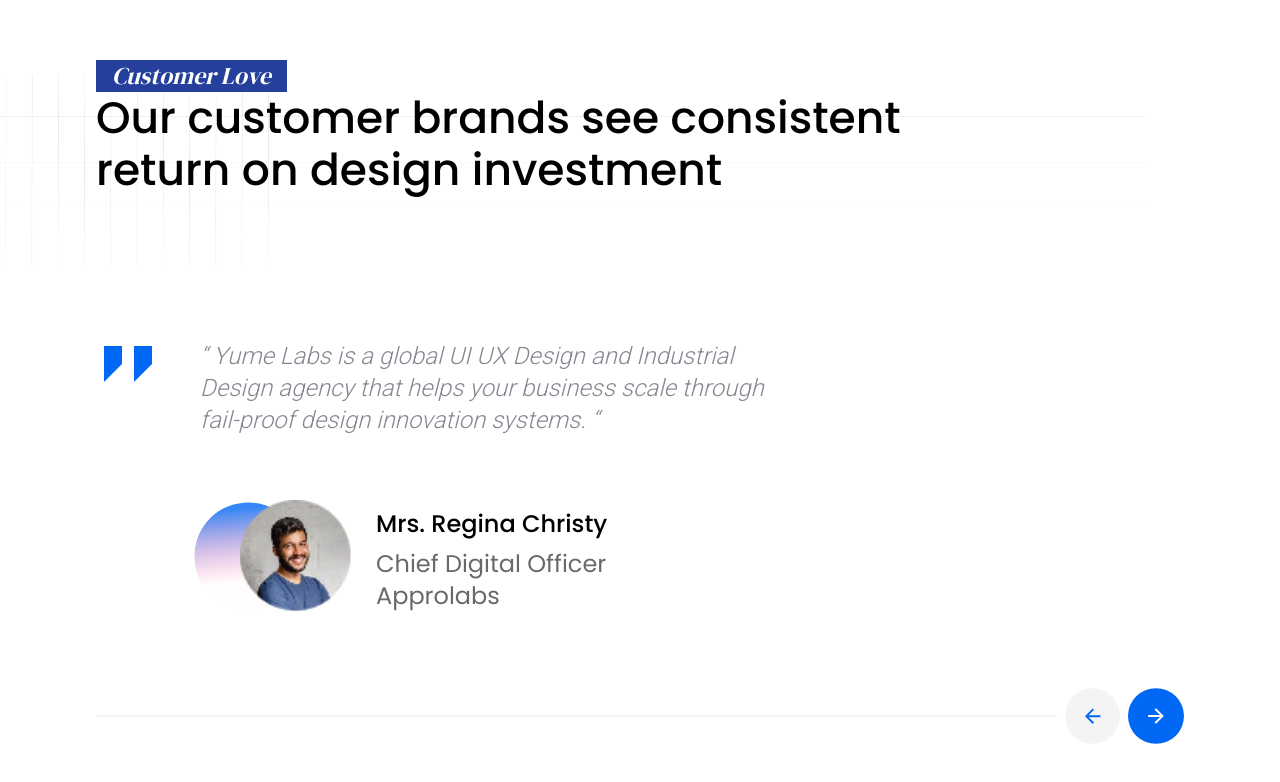
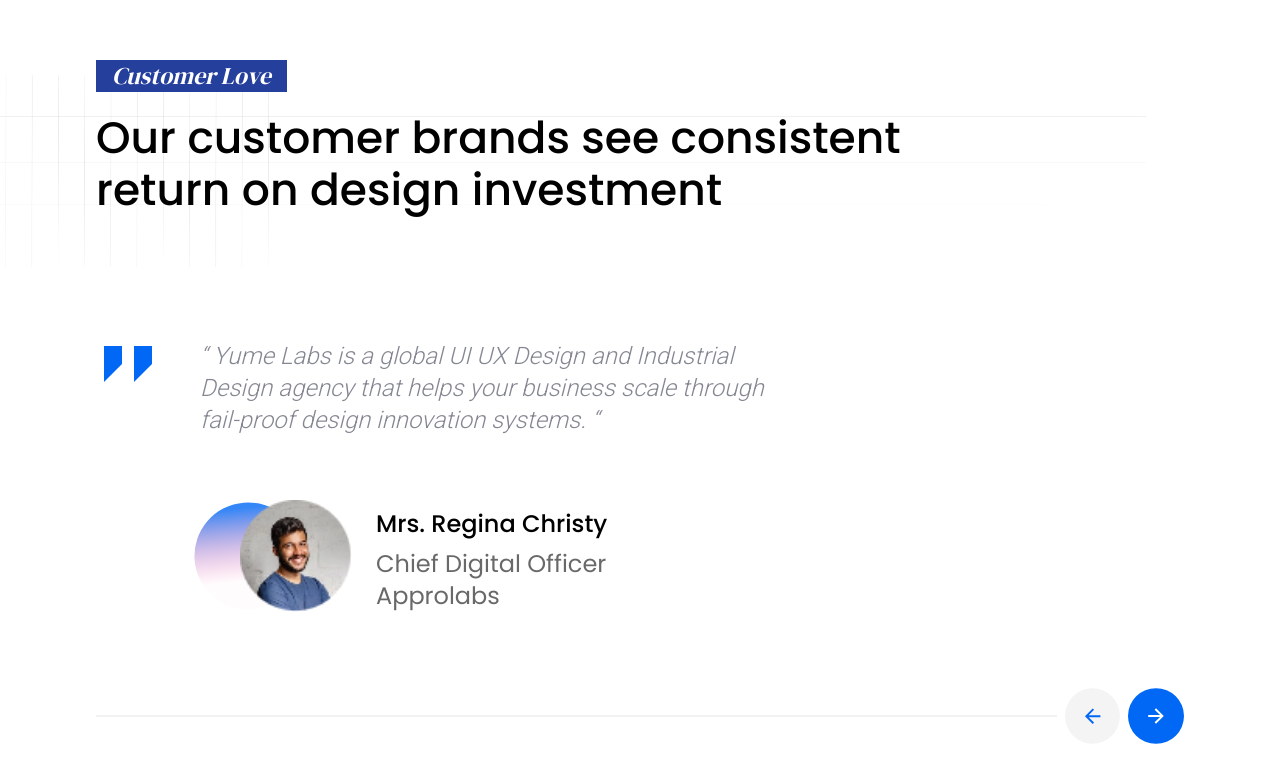
Before and after one commit to primathonacademy/august-batch-live-project-, a React (Vite) app: page / in a window 1280 px wide. Shown: the part 116-898 px from the top of the page. Built offline with nearby package versions, Linux system fonts and the light colour scheme; a web font is replaced by a local one.

Commit message:
[Feature]: Add customer love component

```diff
--- a/src/pages/homepage/CustomerLoveSection.jsx
+++ b/src/pages/homepage/CustomerLoveSection.jsx
@@ -54,7 +54,7 @@ const CustomerLoveSection = () => {
                     <div className="w-full text-blue-850 lg:text-white lg:w-fit lg:bg-blue-850 text-xl md:text-2xl 3xl:text-3xl xs:leading-7 font-medium font-serif italic lg:px-4 lg:mt-4">
                         Customer Love
                     </div>
-                    <h3 className="text-3xl xs:text-4xl sm:text-4.7xl 2xl:text-5xl 3xl:text-5.7xl leading-9 xs:leading-10 sm:leading-11 lg:leading-12 2xl:leading-14 font-medium font-poppins xs:w-96 sm:w-full lg:w-4/5 xl:w-3/4 3xl:w-4/6">
+                    <h3 className="text-3xl xs:text-4xl sm:text-4.7xl 2xl:text-5xl 3xl:text-5.7xl leading-9 xs:leading-10 sm:leading-11 lg:leading-12 2xl:leading-14 font-medium font-poppins xs:w-96 sm:w-full lg:w-4/5 xl:w-3/4 3xl:w-4/6 lg:py-5">
                         Our customer brands see consistent return on design investment
                     </h3>
                 </div>
```
